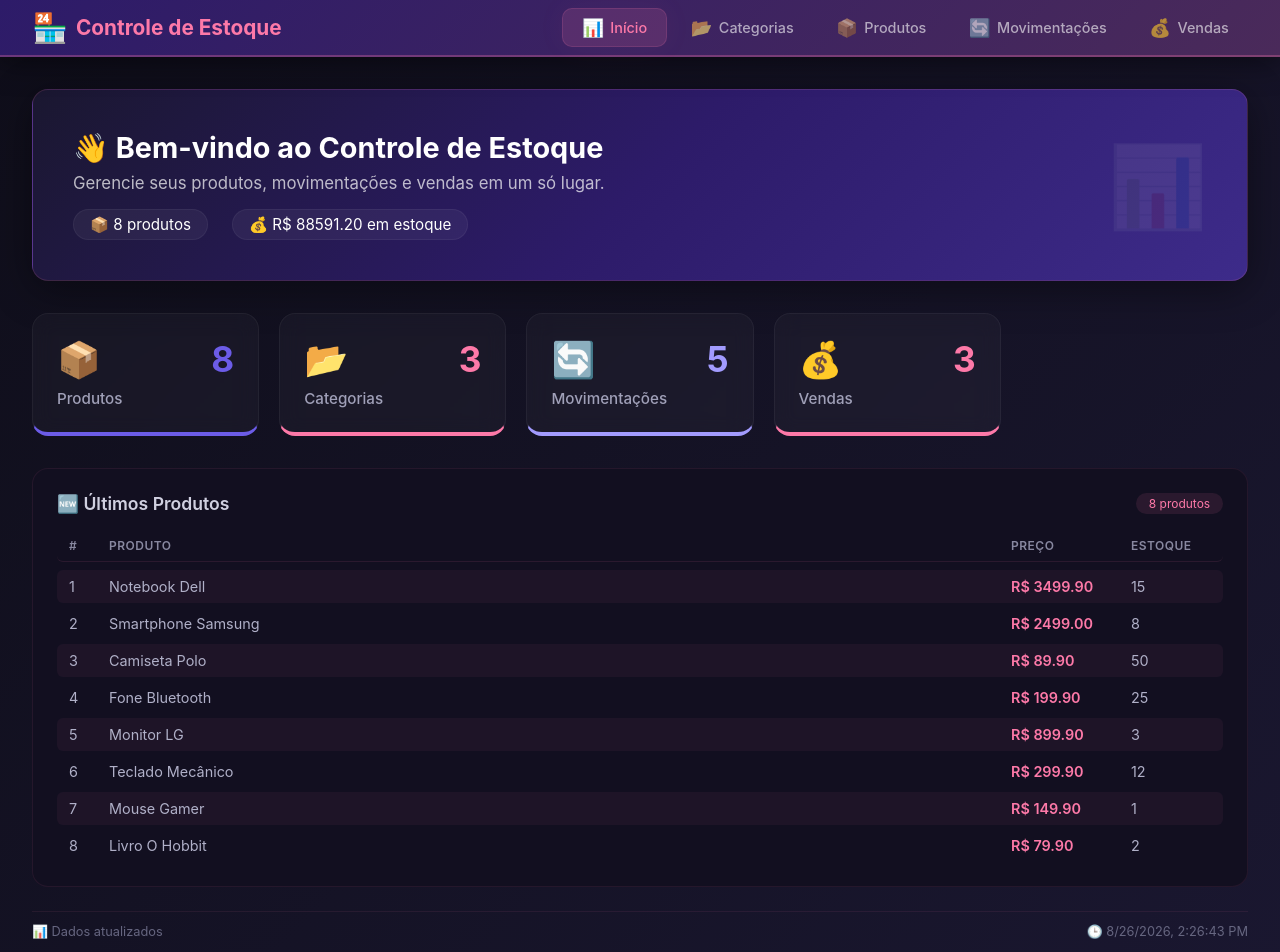
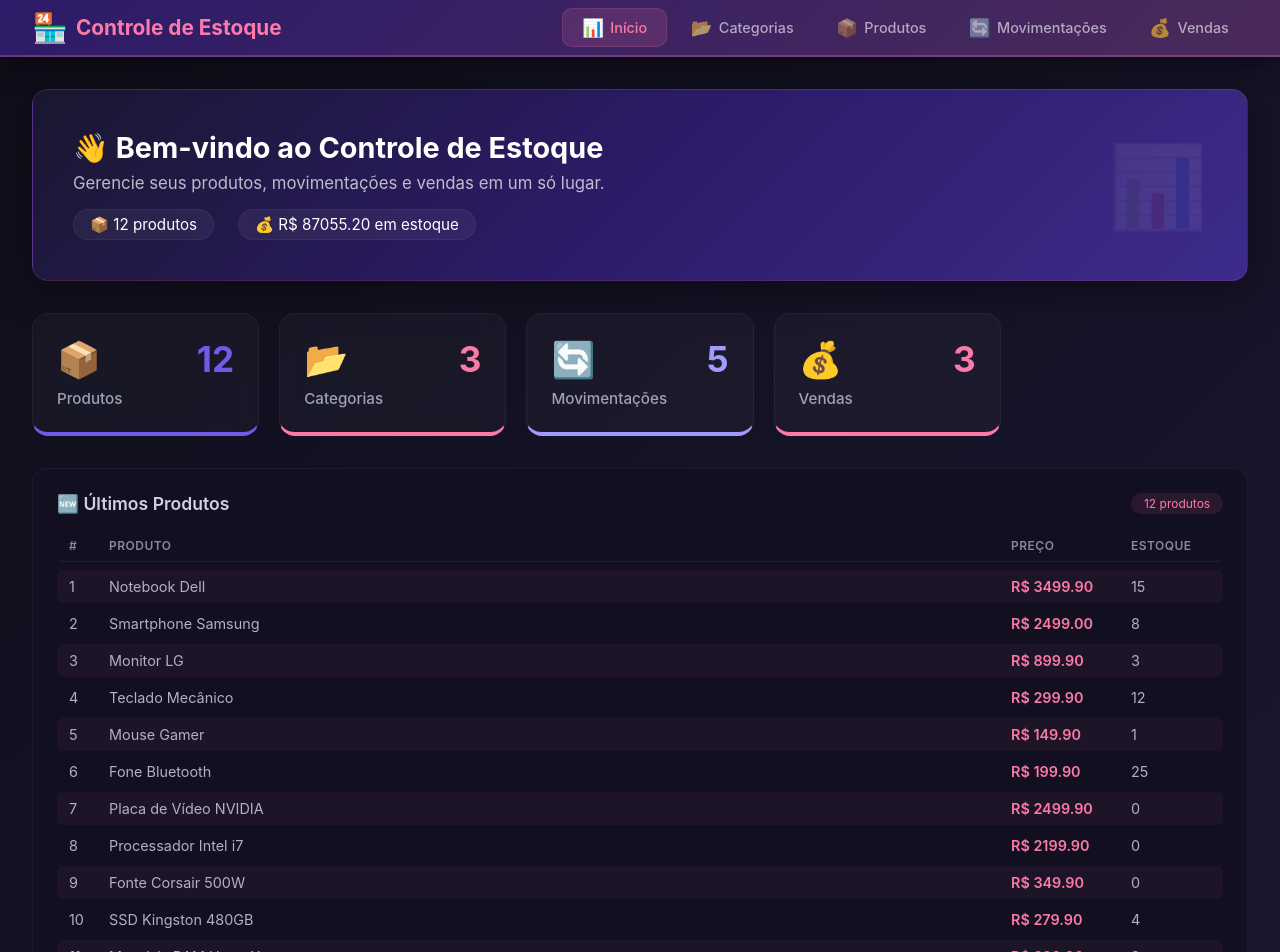
Before and after one commit to LarissaSantos1007/projeto_individual_front, a React (Vite) app: page / in a window 1280 px wide. Shown: the top 952 px of the page. Built offline with nearby package versions, Linux system fonts and the light colour scheme; no server answers.

Commit message:
feat: remove produtos que nao sao de tecnologia
Atualiza Dashboard e Produtos com apenas itens de tecnologia.

```diff
--- a/src/pages/CategoriaPage.tsx
+++ b/src/pages/CategoriaPage.tsx
@@ -50,7 +50,6 @@ const CategoriaPage: React.FC = () => {
   const [searchTerm, setSearchTerm] = useState('');
   const [isSubmitting, setIsSubmitting] = useState(false);
 
-  // FUNÇÃO PARA RECARREGAR OS DADOS
   const loadData = async () => {
     try {
       const res = await api.get('/categorias');
@@ -75,31 +74,28 @@ const CategoriaPage: React.FC = () => {
 
     setIsSubmitting(true);
 
-    let novaCategoria: Categoria;
-
     if (editing) {
-      // ATUALIZA LOCALMENTE
-      novaCategoria = { ...formData, id_categoria: editing.id_categoria };
+      const categoriaAtualizada = { ...formData, id_categoria: editing.id_categoria };
       setCategorias(categorias.map(c =>
-        c.id_categoria === editing.id_categoria ? novaCategoria : c
+        c.id_categoria === editing.id_categoria ? categoriaAtualizada : c
       ));
       toast.success('Categoria atualizada! ✅');
 
       try {
         await api.put(`/categorias/${editing.id_categoria}`, formData);
-        await loadData(); // RECARREGA PARA SINCRONIZAR
+        await loadData();
       } catch (error) {
         console.log('Não sincronizado');
       }
     } else {
-      // CRIA NOVA CATEGORIA
-      novaCategoria = { ...formData, id_categoria: Date.now() };
-      setCategorias([...categorias, novaCategoria]); // ← ADICIONA NA LISTA
+      const novoId = categorias.length > 0 ? Math.max(...categorias.map(c => c.id_categoria || 0)) + 1 : 1;
+      const novaCategoria = { ...formData, id_categoria: novoId };
+      setCategorias([...categorias, novaCategoria]);
       toast.success('Categoria criada! ✅');
 
       try {
-        const res = await api.post('/categorias', formData);
-        await loadData(); // RECARREGA PARA SINCRONIZAR
+        await api.post('/categorias', formData);
+        await loadData();
       } catch (error) {
         console.log('Não sincronizado');
       }
@@ -126,7 +122,7 @@ const CategoriaPage: React.FC = () => {
       toast.success('Categoria excluída! 🗑️');
       try {
         await api.delete(`/categorias/${id}`);
-        await loadData(); // RECARREGA PARA SINCRONIZAR
+        await loadData();
       } catch (error) {
         console.log('Não sincronizado');
       }
--- a/src/pages/Dashboard.tsx
+++ b/src/pages/Dashboard.tsx
@@ -5,17 +5,21 @@ const DADOS_EXEMPLO = {
   produtos: [
     { id: 1, nome: 'Notebook Dell', preco: 3499.90, quantidade: 15 },
     { id: 2, nome: 'Smartphone Samsung', preco: 2499.00, quantidade: 8 },
-    { id: 3, nome: 'Camiseta Polo', preco: 89.90, quantidade: 50 },
-    { id: 4, nome: 'Fone Bluetooth', preco: 199.90, quantidade: 25 },
-    { id: 5, nome: 'Monitor LG', preco: 899.90, quantidade: 3 },
-    { id: 6, nome: 'Teclado Mecânico', preco: 299.90, quantidade: 12 },
-    { id: 7, nome: 'Mouse Gamer', preco: 149.90, quantidade: 1 },
-    { id: 8, nome: 'Livro O Hobbit', preco: 79.90, quantidade: 2 },
+    { id: 3, nome: 'Monitor LG', preco: 899.90, quantidade: 3 },
+    { id: 4, nome: 'Teclado Mecânico', preco: 299.90, quantidade: 12 },
+    { id: 5, nome: 'Mouse Gamer', preco: 149.90, quantidade: 1 },
+    { id: 6, nome: 'Fone Bluetooth', preco: 199.90, quantidade: 25 },
+    { id: 7, nome: 'Placa de Vídeo NVIDIA', preco: 2499.90, quantidade: 0 },
+    { id: 8, nome: 'Processador Intel i7', preco: 2199.90, quantidade: 0 },
+    { id: 9, nome: 'Fonte Corsair 500W', preco: 349.90, quantidade: 0 },
+    { id: 10, nome: 'SSD Kingston 480GB', preco: 279.90, quantidade: 4 },
+    { id: 11, nome: 'Memória RAM HyperX', preco: 399.90, quantidade: 2 },
+    { id: 12, nome: 'Roteador TP-Link', preco: 199.90, quantidade: 6 },
   ],
   categorias: [
-    { id: 1, nome: 'Eletrônicos' },
-    { id: 2, nome: 'Roupas' },
-    { id: 3, nome: 'Livros' },
+    { id: 1, nome: 'Hardware' },
+    { id: 2, nome: 'Periféricos' },
+    { id: 3, nome: 'Armazenamento' },
   ],
 };
 
@@ -52,7 +56,7 @@ const Dashboard: React.FC = () => {
           vendas: 3,
           valorTotal: valorTotal,
         });
-        setUltimosProdutos(dadosProdutos.slice(0, 5));
+        setUltimosProdutos(dadosProdutos.slice(0, 8));
       } catch (error) {
         const valorTotal = DADOS_EXEMPLO.produtos.reduce((sum, p) => sum + p.preco * p.quantidade, 0);
         setStats({
--- a/src/pages/MovimentacaoPage.tsx
+++ b/src/pages/MovimentacaoPage.tsx
@@ -100,8 +100,9 @@ const MovimentacaoPage: React.FC = () => {
     setIsSubmitting(true);
 
     const produto = produtos.find(p => p.id_produto === formData.id_produto);
+    const novoId = movimentacoes.length > 0 ? Math.max(...movimentacoes.map(m => m.id_movimentacao || 0)) + 1 : 1;
     const novaMov = {
-      id_movimentacao: Date.now(),
+      id_movimentacao: novoId,
       id_produto: formData.id_produto,
       tipo: formData.tipo,
       quantidade: formData.quantidade,
--- a/src/pages/ProdutoPage.tsx
+++ b/src/pages/ProdutoPage.tsx
@@ -21,31 +21,25 @@ interface Categoria {
 
 const PRODUTOS_EXEMPLO: Produto[] = [
   { id_produto: 1, codigo: 'PROD-001', nome: 'Notebook Dell Inspiron', descricao: '15.6 polegadas, 8GB RAM, 256GB SSD, Intel i5', id_categoria: 1, preco_unitario: 3499.90, quantidade_disponivel: 15, quantidade_minima: 5, status: 'ATIVO' },
-  { id_produto: 2, codigo: 'PROD-002', nome: 'Smartphone Samsung Galaxy S23', descricao: '6.5 polegadas, 128GB, 5G, tela AMOLED', id_categoria: 22, preco_unitario: 2499.00, quantidade_disponivel: 8, quantidade_minima: 3, status: 'ATIVO' },
-  { id_produto: 3, codigo: 'PROD-003', nome: 'Monitor LG 24"', descricao: '24 polegadas, Full HD, 75Hz, HDMI, DisplayPort', id_categoria: 11, preco_unitario: 899.90, quantidade_disponivel: 3, quantidade_minima: 6, status: 'ATIVO' },
-  { id_produto: 4, codigo: 'PROD-004', nome: 'Teclado Mecânico Redragon', descricao: 'Switches blue, RGB, ABNT2, 60%', id_categoria: 4, preco_unitario: 299.90, quantidade_disponivel: 12, quantidade_minima: 4, status: 'ATIVO' },
-  { id_produto: 5, codigo: 'PROD-005', nome: 'Mouse Gamer Logitech', descricao: '1600 DPI, 7 botões programáveis, RGB, wireless', id_categoria: 4, preco_unitario: 149.90, quantidade_disponivel: 1, quantidade_minima: 3, status: 'ATIVO' },
-  { id_produto: 6, codigo: 'PROD-006', nome: 'Placa Mãe ASUS ROG', descricao: 'Socket LGA1200, DDR4, HDMI, PCIe 4.0', id_categoria: 8, preco_unitario: 799.90, quantidade_disponivel: 0, quantidade_minima: 2, status: 'ATIVO' },
-  { id_produto: 7, codigo: 'PROD-007', nome: 'Fonte Corsair 500W', descricao: 'Fonte ATX, 80 Plus Bronze, modular', id_categoria: 9, preco_unitario: 349.90, quantidade_disponivel: 0, quantidade_minima: 3, status: 'ATIVO' },
-  { id_produto: 8, codigo: 'PROD-008', nome: 'SSD Kingston 480GB', descricao: 'SSD SATA III, leitura 500MB/s, 2.5 polegadas', id_categoria: 5, preco_unitario: 279.90, quantidade_disponivel: 4, quantidade_minima: 4, status: 'ATIVO' },
-  { id_produto: 9, codigo: 'PROD-009', nome: 'Memória RAM HyperX 16GB', descricao: 'DDR4, 3200MHz, RGB, 2x8GB', id_categoria: 7, preco_unitario: 399.90, quantidade_disponivel: 2, quantidade_minima: 3, status: 'ATIVO' },
-  { id_produto: 10, codigo: 'PROD-010', nome: 'Headset Gamer HyperX', descricao: 'Som surround 7.1, microfone removível, USB', id_categoria: 15, preco_unitario: 459.90, quantidade_disponivel: 0, quantidade_minima: 2, status: 'ATIVO' },
-  { id_produto: 11, codigo: 'PROD-011', nome: 'Roteador TP-Link AC1200', descricao: 'Wi-Fi Dual Band, 4 antenas, porta Gigabit', id_categoria: 17, preco_unitario: 199.90, quantidade_disponivel: 6, quantidade_minima: 3, status: 'ATIVO' },
-  { id_produto: 12, codigo: 'PROD-012', nome: 'Placa de Vídeo NVIDIA RTX 3060', descricao: '12GB GDDR6, Ray Tracing, DLSS', id_categoria: 26, preco_unitario: 2499.90, quantidade_disponivel: 0, quantidade_minima: 2, status: 'ATIVO' },
+  { id_produto: 2, codigo: 'PROD-002', nome: 'Smartphone Samsung Galaxy S23', descricao: '6.5 polegadas, 128GB, 5G, tela AMOLED', id_categoria: 1, preco_unitario: 2499.00, quantidade_disponivel: 8, quantidade_minima: 3, status: 'ATIVO' },
+  { id_produto: 3, codigo: 'PROD-003', nome: 'Monitor LG 24"', descricao: '24 polegadas, Full HD, 75Hz, HDMI, DisplayPort', id_categoria: 1, preco_unitario: 899.90, quantidade_disponivel: 3, quantidade_minima: 6, status: 'ATIVO' },
+  { id_produto: 4, codigo: 'PROD-004', nome: 'Teclado Mecânico Redragon', descricao: 'Switches blue, RGB, ABNT2, 60%', id_categoria: 1, preco_unitario: 299.90, quantidade_disponivel: 12, quantidade_minima: 4, status: 'ATIVO' },
+  { id_produto: 5, codigo: 'PROD-005', nome: 'Mouse Gamer Logitech', descricao: '1600 DPI, 7 botões programáveis, RGB, wireless', id_categoria: 1, preco_unitario: 149.90, quantidade_disponivel: 1, quantidade_minima: 3, status: 'ATIVO' },
+  { id_produto: 6, codigo: 'PROD-006', nome: 'Placa Mãe ASUS ROG', descricao: 'Socket LGA1200, DDR4, HDMI, PCIe 4.0', id_categoria: 1, preco_unitario: 799.90, quantidade_disponivel: 0, quantidade_minima: 2, status: 'ATIVO' },
+  { id_produto: 7, codigo: 'PROD-007', nome: 'Fonte Corsair 500W', descricao: 'Fonte ATX, 80 Plus Bronze, modular', id_categoria: 1, preco_unitario: 349.90, quantidade_disponivel: 0, quantidade_minima: 3, status: 'ATIVO' },
+  { id_produto: 8, codigo: 'PROD-008', nome: 'SSD Kingston 480GB', descricao: 'SSD SATA III, leitura 500MB/s, 2.5 polegadas', id_categoria: 1, preco_unitario: 279.90, quantidade_disponivel: 4, quantidade_minima: 4, status: 'ATIVO' },
+  { id_produto: 9, codigo: 'PROD-009', nome: 'Memória RAM HyperX 16GB', descricao: 'DDR4, 3200MHz, RGB, 2x8GB', id_categoria: 1, preco_unitario: 399.90, quantidade_disponivel: 2, quantidade_minima: 3, status: 'ATIVO' },
+  { id_produto: 10, codigo: 'PROD-010', nome: 'Headset Gamer HyperX', descricao: 'Som surround 7.1, microfone removível, USB', id_categoria: 1, preco_unitario: 459.90, quantidade_disponivel: 0, quantidade_minima: 2, status: 'ATIVO' },
+  { id_produto: 11, codigo: 'PROD-011', nome: 'Roteador TP-Link AC1200', descricao: 'Wi-Fi Dual Band, 4 antenas, porta Gigabit', id_categoria: 1, preco_unitario: 199.90, quantidade_disponivel: 6, quantidade_minima: 3, status: 'ATIVO' },
+  { id_produto: 12, codigo: 'PROD-012', nome: 'Placa de Vídeo NVIDIA RTX 3060', descricao: '12GB GDDR6, Ray Tracing, DLSS', id_categoria: 1, preco_unitario: 2499.90, quantidade_disponivel: 0, quantidade_minima: 2, status: 'ATIVO' },
+  { id_produto: 13, codigo: 'PROD-013', nome: 'Processador Intel i7-12700K', descricao: '12 núcleos, 20 threads, 5.0GHz', id_categoria: 1, preco_unitario: 2199.90, quantidade_disponivel: 0, quantidade_minima: 3, status: 'ATIVO' },
+  { id_produto: 14, codigo: 'PROD-014', nome: 'Webcam Logitech C920', descricao: 'Full HD 1080p, microfone estéreo, autofoco', id_categoria: 1, preco_unitario: 299.90, quantidade_disponivel: 5, quantidade_minima: 2, status: 'ATIVO' },
+  { id_produto: 15, codigo: 'PROD-015', nome: 'Switch TP-Link 8 Portas', descricao: 'Gigabit, 8 portas, metal', id_categoria: 1, preco_unitario: 159.90, quantidade_disponivel: 0, quantidade_minima: 3, status: 'ATIVO' },
+  { id_produto: 16, codigo: 'PROD-016', nome: 'Fone Bluetooth JBL', descricao: 'Cancelamento de ruído, bateria 20h, carregamento rápido', id_categoria: 1, preco_unitario: 199.90, quantidade_disponivel: 25, quantidade_minima: 8, status: 'ATIVO' },
 ];
 
 const CATEGORIAS_EXEMPLO: Categoria[] = [
-  { id_categoria: 1, nome: 'Hardware' },
-  { id_categoria: 4, nome: 'Periféricos' },
-  { id_categoria: 5, nome: 'Armazenamento' },
-  { id_categoria: 7, nome: 'Memórias' },
-  { id_categoria: 8, nome: 'Placas Mãe' },
-  { id_categoria: 9, nome: 'Fontes de Alimentação' },
-  { id_categoria: 11, nome: 'Monitores' },
-  { id_categoria: 15, nome: 'Headphones' },
-  { id_categoria: 17, nome: 'Roteadores' },
-  { id_categoria: 22, nome: 'Smartphones' },
-  { id_categoria: 26, nome: 'Placas de Vídeo' },
+  { id_categoria: 1, nome: 'Tecnologia' },
 ];
 
 const ProdutoPage: React.FC = () => {
@@ -110,7 +104,8 @@ const ProdutoPage: React.FC = () => {
         console.log('Não sincronizado');
       }
     } else {
-      const novoProduto = { ...formData, id_produto: Date.now() };
+      const novoId = produtos.length > 0 ? Math.max(...produtos.map(p => p.id_produto || 0)) + 1 : 1;
+      const novoProduto = { ...formData, id_produto: novoId };
       setProdutos([...produtos, novoProduto]);
       toast.success('Produto criado! ✅');
 
--- a/src/pages/VendaPage.tsx
+++ b/src/pages/VendaPage.tsx
@@ -95,8 +95,9 @@ const VendaPage: React.FC = () => {
     setIsSubmitting(true);
 
     const mov = movimentacoes.find(m => m.id_movimentacao === formData.id_movimentacao);
-    const novaVenda: Venda = {
-      id_venda: vendas.length + 1, // ← ID SEQUENCIAL
+    const novoId = vendas.length > 0 ? Math.max(...vendas.map(v => v.id_venda || 0)) + 1 : 1;
+    const novaVenda = {
+      id_venda: novoId,
       id_movimentacao: formData.id_movimentacao,
       preco_unitario_praticado: formData.preco_unitario_praticado,
       quantidade: formData.quantidade,
```
